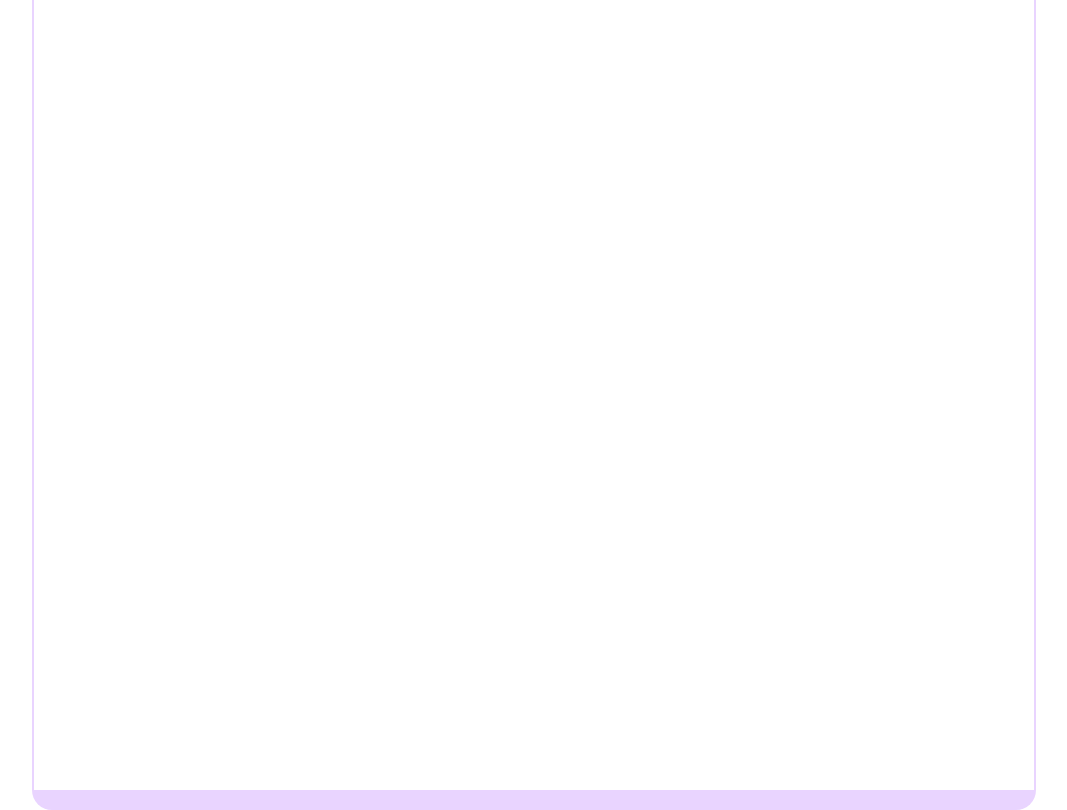
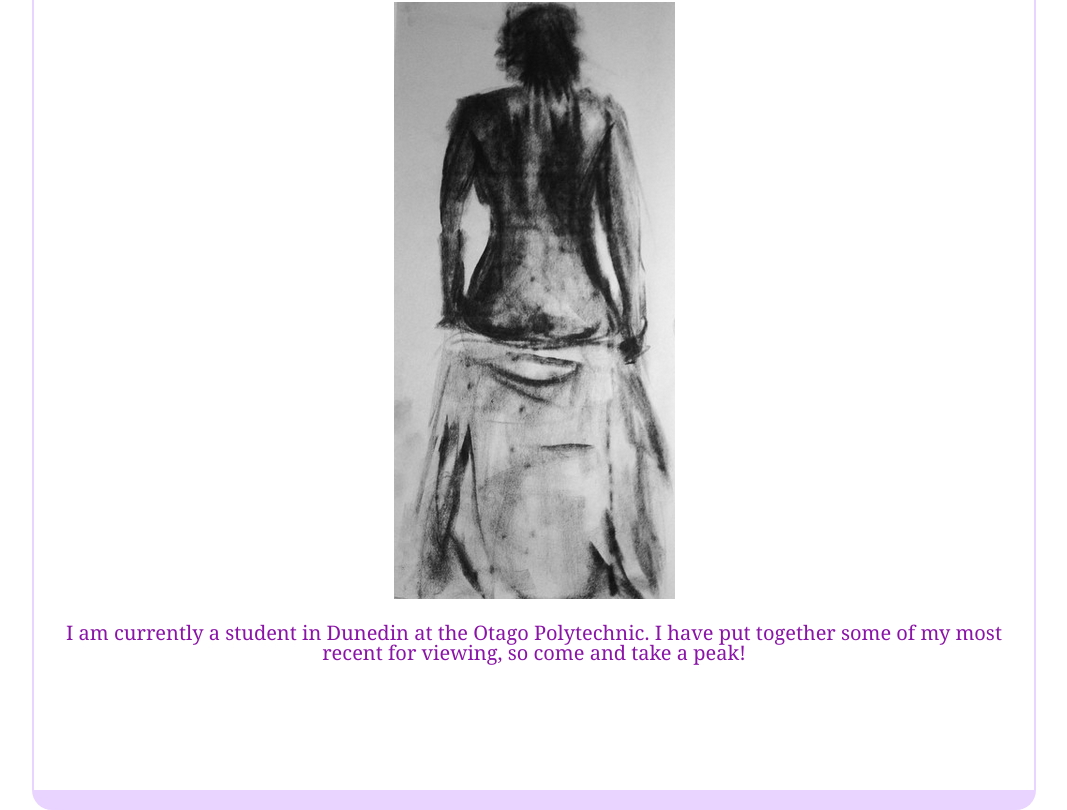
Before and after one commit to madiadeline/MadiPortfolio, a plain HTML site: page index.html in a window 1280 px wide. Shown: the part 300-1110 px from the top of the page, without its empty margins (108-1175 px from the left). Drawn offline with Linux system fonts and the light colour scheme; a web font is replaced by a local one.

Commit message:
icon and index added

```diff
--- a/index.html
+++ b/index.html
@@ -4,7 +4,7 @@
 	<head>
 
 		<link rel="stylesheet" type="text/css" href="http://fonts.googleapis.com/css?family=sans-serif+Quicksand+bold">
-
+		<link rel="icon" type="image/png" href="images/icon.png" />
 		<link rel="stylesheet" type="text/css" href="css/style.css">
 		<meta charset="utf-8">
 		<title>Home Page</title>
@@ -37,7 +37,13 @@
 			</div>
 
 			<div id="content">
+				<a href="webpics/back.png" rel="lightbox" title="Life Drawing, Otago Polytechnic 2015">
+        		<img src="webpics/back.png" width="281" height="597" alt=""/>
+        		</a>
 
+        		<p> I am currently a student in Dunedin at the Otago Polytechnic. I have put together some of my most recent for viewing,
+        		so come and take a peak!
+        		 </p>
 			</div>
 
 		</div>
```
Also changed, not shown: about-me.html (+1 -1 lines), gallery.html (+1 -1 lines), images/icon.png (added), webpics/back.png (added), 2 other files.
